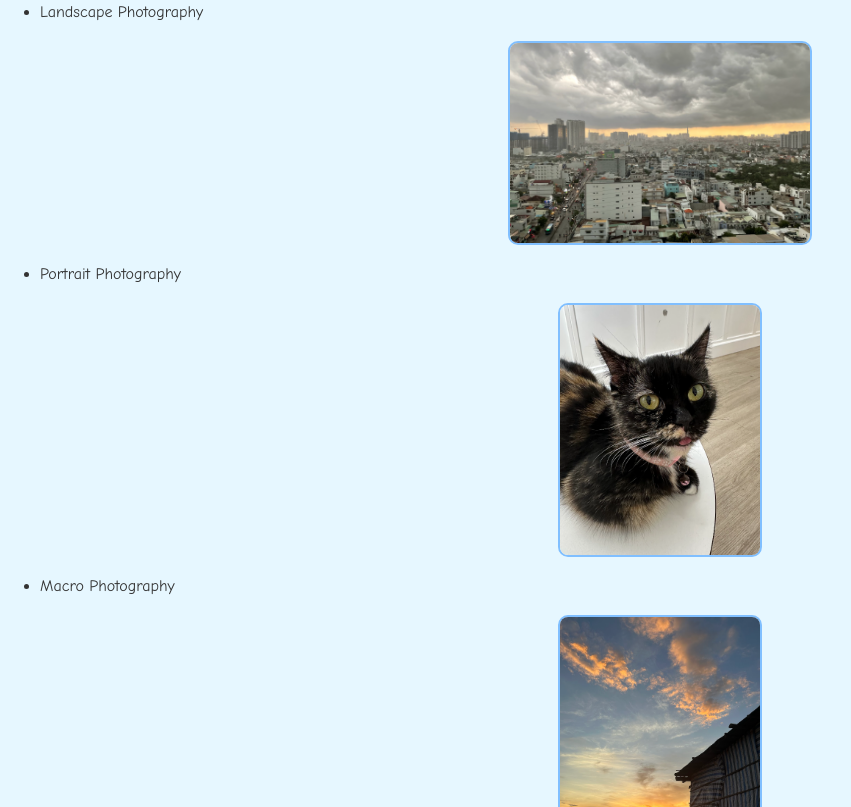
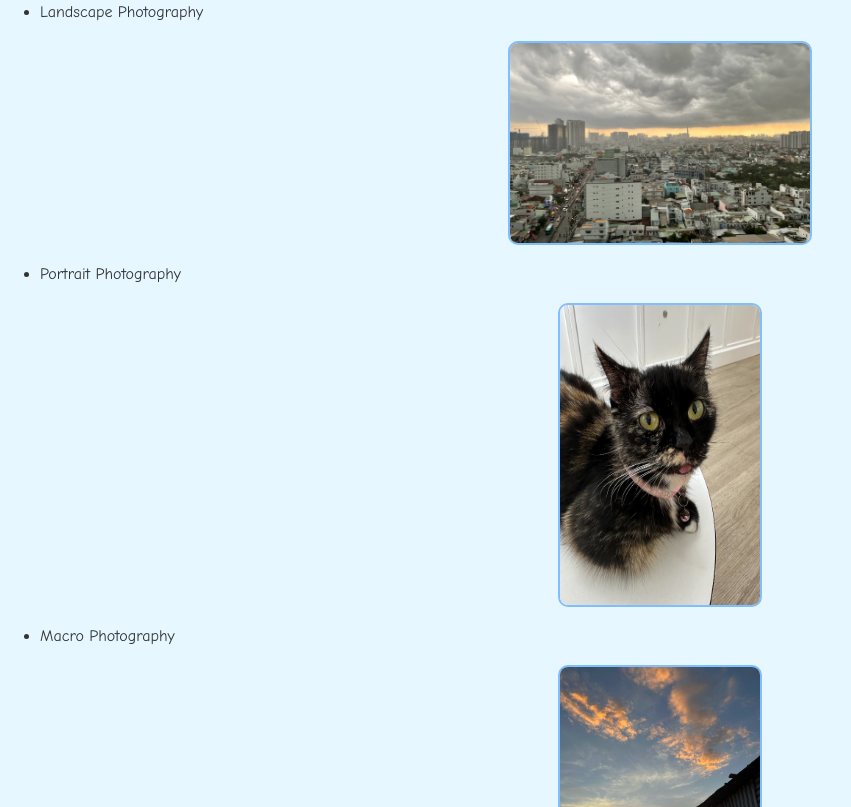
Before and after one commit to lenatong3/lenatong3.github.io, a plain HTML site: page secondpage.html in a window 1280 px wide. Shown: the part 409-1216 px from the top of the page, without its empty margins (0-851 px from the left). Drawn offline with Linux system fonts and the light colour scheme.

Commit message:
Update secondpage.html

```diff
--- a/secondpage.html
+++ b/secondpage.html
@@ -44,7 +44,7 @@
             <li>
                Portrait Photography
                <br>
-               <img src="portrait.jpg" alt="A stunning portrait" width="200" height="250">
+               <img src="portrait.jpg" alt="A stunning portrait" width="200" height="300">
             </li>
             <li>
                Macro Photography
```
